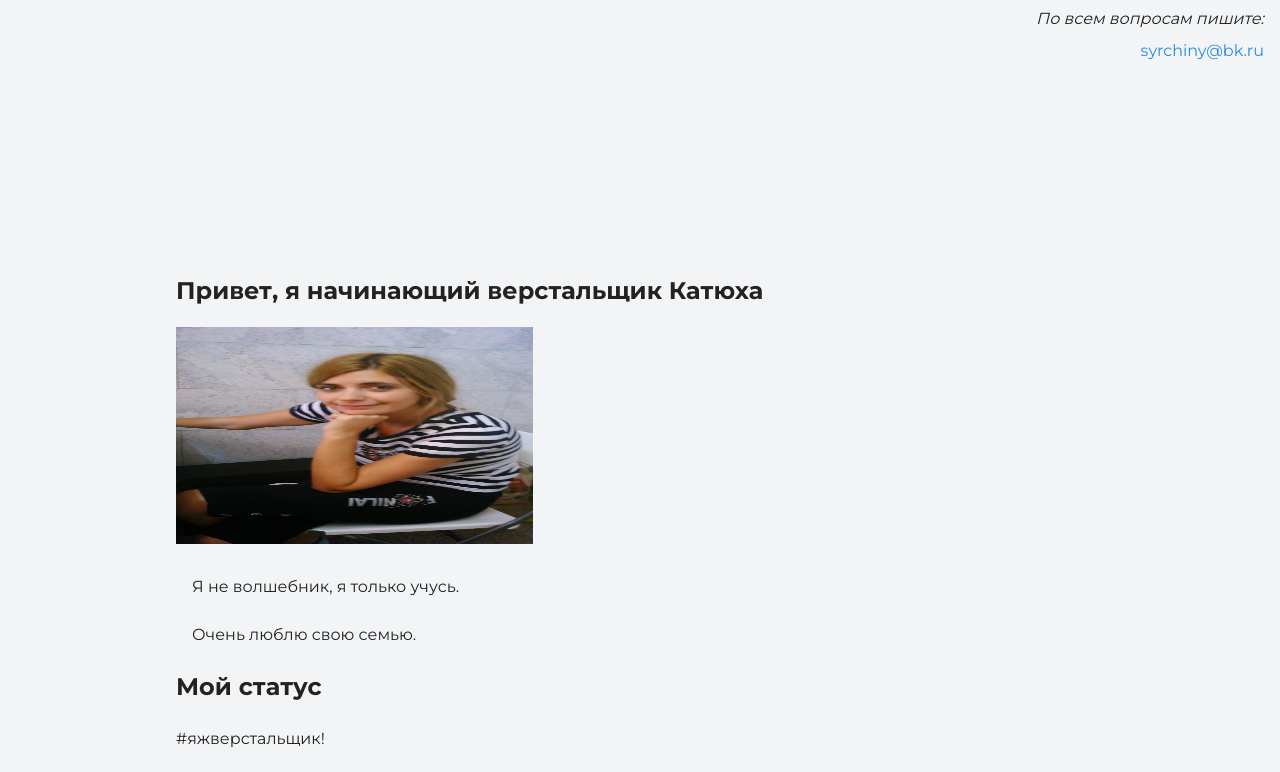
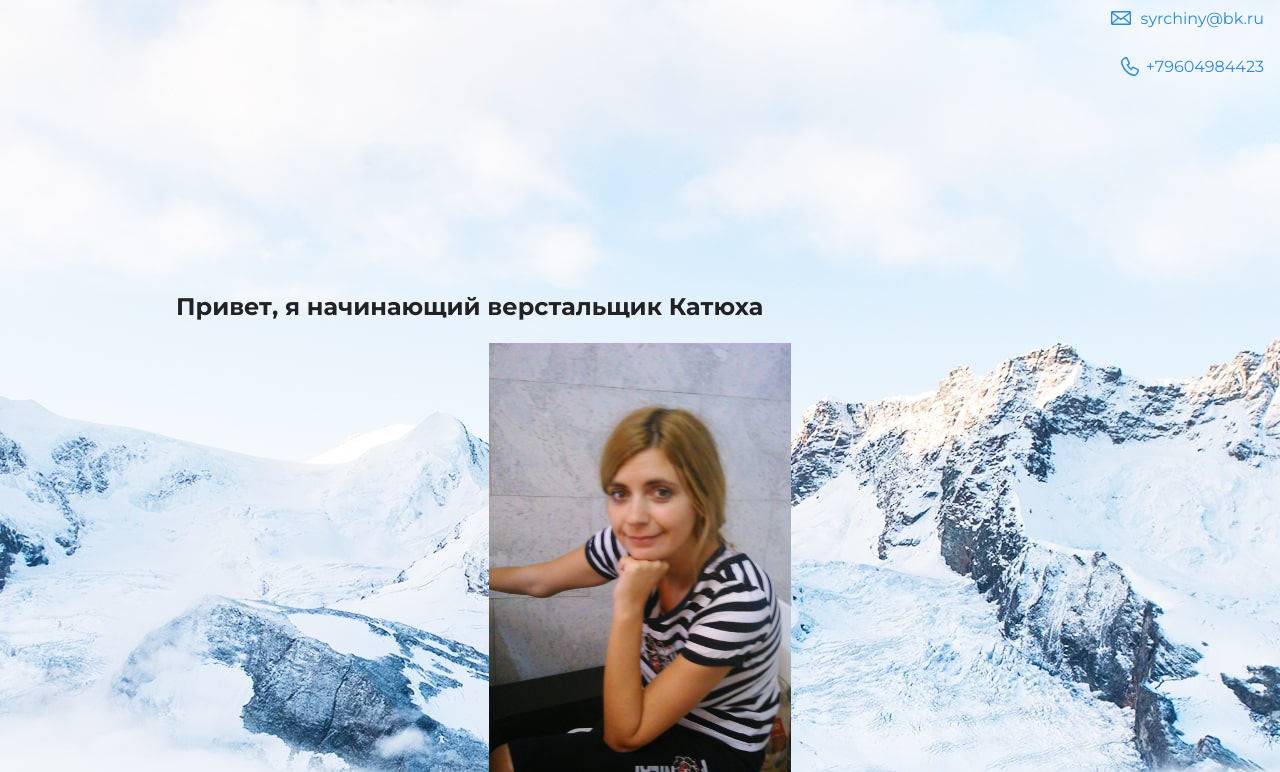
Before and after one commit to syrchina/syrchina, a plain HTML site: page index.html in a window 1280 px wide. Shown: the part 104-876 px from the top of the page. Drawn offline with Linux system fonts and the light colour scheme.

Commit message:
Изменение изображений и контактов

```diff
--- a/index.html
+++ b/index.html
@@ -10,14 +10,17 @@
 <body class="page">
   <header class="page-header">
     <div class="container">
-      <h1 class="page-title">Мой сайт</h1>
-      <p><i>По всем вопросам пишите:</i><br><a href="mailto:syrchiny@bk.ru">syrchiny@bk.ru</a></p>
+         <h1 class="page-title">Мой сайт</h1>
+      <p><a class="header-email" href="mailto:syrchiny@bk.ru">syrchiny@bk.ru</a></p>
+      <p><a class="header-phone" href="tel:+79604984423">+79604984423</a></p>
     </div>
   </header>
   <main>
     <section class="about container">
       <h2 class="section-title">Привет, я начинающий верстальщик Катюха</h2>
-      <img class="about-image" src="img/Kate.jpg" width="357" height="217" alt="Неопознанный енот">
+      <figure class="user-image">
+      <img src="img/Kate.jpg" height="536" alt="Тигрица">
+      </figure>
       <div class="container">
         <p>Я не волшебник, я только учусь.</p>
         <p>Очень люблю свою семью.</p>
@@ -40,6 +43,8 @@
    </main>
   <footer class="page-footer">
     <div class="container">
+      <a class="footer-email" href="mailto:syrchiny@bk.ru">syrchiny@bk.ru</a>
+      <a class="footer-phone" href="tel:+79604984423">+79604984423</a>
       <p>© Катюха - верстальщик</p>
       <p>2020</p>
     </div>
```
Also changed, not shown: files/project.jpg (added), files/user.jpg (added), img/hero-bg.jpg (added), img/icon-css.svg (added), img/icon-email-footer.svg (added), img/icon-email-header.svg (added), img/icon-html.svg (added), img/icon-phone-footer.svg (added), img/icon-phone-header.svg (added).
